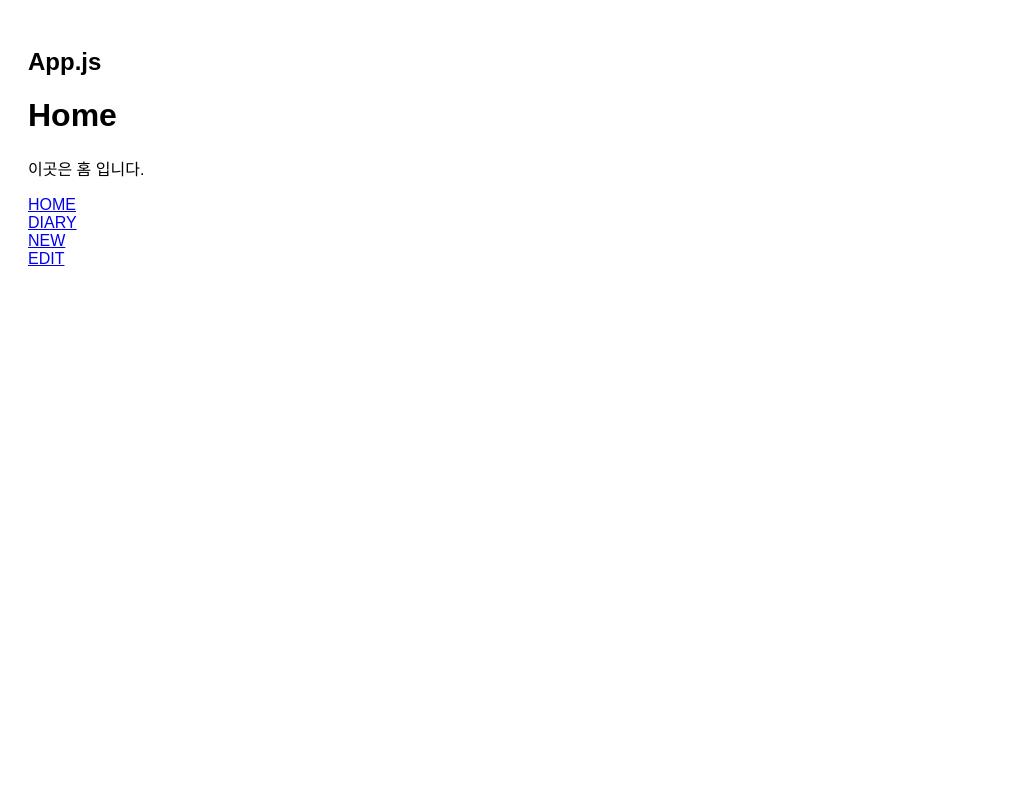
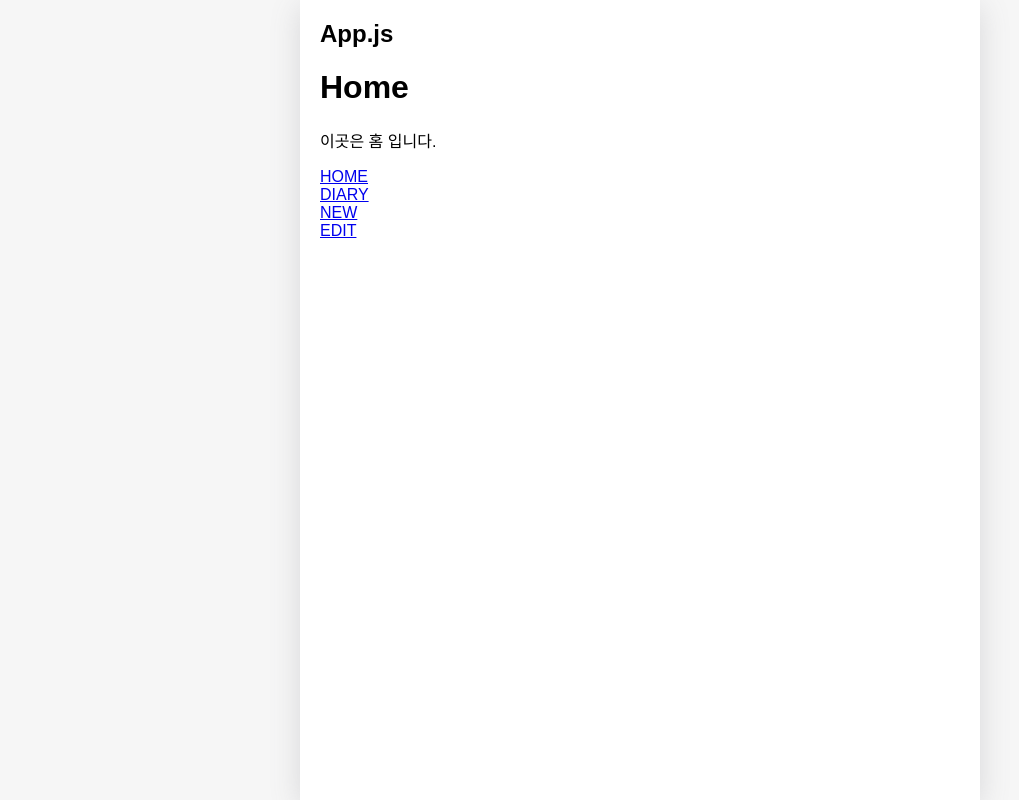
Before and after one commit to sorayeon/emotion-diary, a React (Create React App) app: page / in a window 1280 px wide. Shown: the whole page, without its empty margins (0-1019 px from the left). Built offline with nearby package versions, Linux system fonts and the light colour scheme; a web font is replaced by a local one.

Commit message:
레이아웃 세팅
모든 페이지에 반영되는 레이아웃 세팅

```diff
--- a/src/App.css
+++ b/src/App.css
@@ -1,7 +1,30 @@
 @import url('https://fonts.googleapis.com/css2?family=Jua&family=Stylish&display=swap');
 
-.App {
-  padding: 20px;
-  font-family: 'Jua', sans-serif;
+body {
+  background-color: #f6f6f6;
+  display: flex;
+  justify-content: center;
+  align-items: center;
   font-family: 'Stylish', sans-serif;
+  margin: 0;
+  min-height: 100vh;
 }
+
+@media (min-width: 650px) {
+  .App {
+    width: 640px;
+  }
+}
+
+@media (max-width: 650px) {
+  .App {
+    width: 90vw;
+  }
+}
+
+#root {
+  background-color: #fff;
+  box-shadow: 0 7px 29px 0 rgba(100, 100, 111, 0.2);
+  min-height: 100vh;
+  padding: 0 20px;
+}
```
